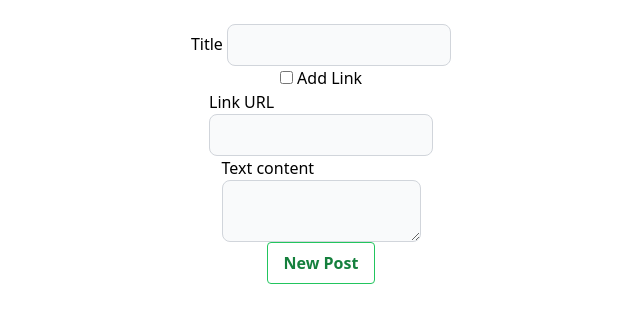
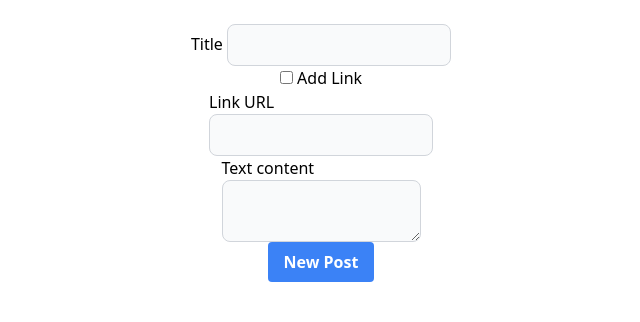
Before and after one commit to siwhelan/developers-with-problems, a SvelteKit app: page /forum/newPost in a window 1280 px wide. Shown: the top 322 px of the page, without its empty margins (319-959 px from the left). Built offline with nearby package versions, Linux system fonts and the light colour scheme; no server answers.

Commit message:
minor styling

```diff
--- a/src/routes/forum/+page.svelte
+++ b/src/routes/forum/+page.svelte
@@ -4,7 +4,11 @@
 	$: ({ posts } = data);
 </script>
 
-<a href="/forum/newPost">Make a new post</a>
+<div class="pt-3 text-center">
+	<a
+		class="bg-blue-500 hover:bg-blue-700 text-white font-bold py-2 px-4 rounded"
+		href="/forum/newPost">Make a new post</a
+	>
 
 	<ul>
 		{#each posts as post}
@@ -14,3 +18,4 @@
 			</li>
 		{/each}
 	</ul>
+</div>
--- a/src/routes/forum/newPost/+page.svelte
+++ b/src/routes/forum/newPost/+page.svelte
@@ -57,8 +57,7 @@
 			name="textPost"
 		/>
 	</label>
-	<button
-		class="bg-transparent hover:bg-green-500 text-green-700 font-semibold hover:text-white py-2 px-4 border border-green-500 hover:border-transparent rounded"
-		type="submit">New Post</button
+	<button class="bg-blue-500 hover:bg-blue-700 text-white font-bold py-2 px-4 rounded" type="submit"
+		>New Post</button
 	>
 </form>
```
Lines whose indentation alone changed are shown as unchanged.
